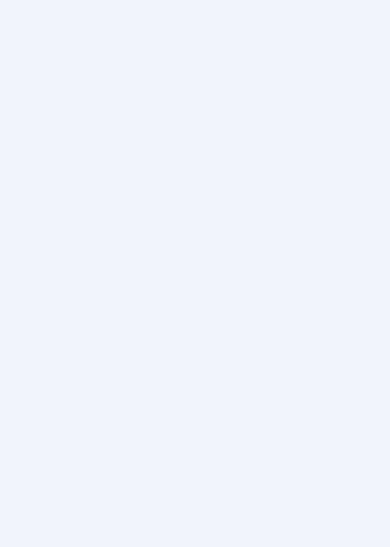
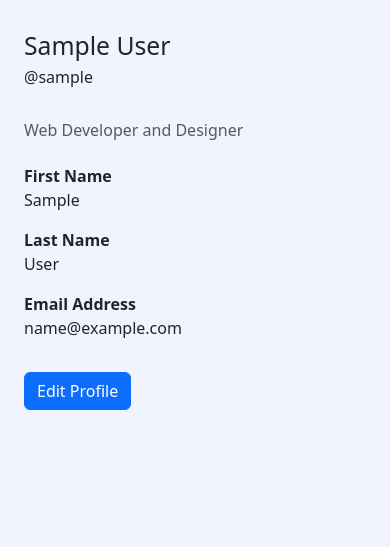
Before and after one commit to anuraagnagar/flask-user-authentication, a Flask app: page / in a window 390 px wide. Before the commit the part shown is empty. Shown: the part 297-844 px from the top of the page. Run offline with Flask 3, Linux system fonts and the light colour scheme; the visitor is signed in with stand-in values (Sample User, id 1); some libraries are stand-ins or nearby versions.

Commit message:
major changes in index.html

```diff
--- a/accounts/templates/index.html
+++ b/accounts/templates/index.html
@@ -1,7 +1,48 @@
 {% extends "base.html" %}
+{% from 'bootstrap5/utils.html' import render_messages %}
 {% block title %}Home{% endblock %}
 
 {% block body %}
 
+<div class="my-3">
+    <div class="container-fluid">
+        {{ render_messages(dismissible=True, dismiss_animate=True) }}
+        <div class="container">
+            <div class="row">
+                <div class="col-md-4">
+                    <div class="d-flex justify-content-center">
+                        <img src="{{ url_for('static', filename='assets/default_avator.png') }}" alt="profile image"
+                            class="rounded-circle mt-4 mb-3" style="object-fit: cover;width: 200px;height: 200px;" />
+                    </div>
+                </div>
+                <div class="col-md-6">
+                    <div class="row my-3">
+                        <div class="mb-3">
+                            <h2 class="mb-1">{{ current_user.first_name }} {{ current_user.last_name }}</h2>
+                            <p>@{{ current_user.username }}</p>
+                        </div>
+                        <h6 class="text-muted mb-4">Web Developer and Designer</h6>
+                        <div class="row">
+                            <label class="fw-bold">First Name</label>
+                            <p>{{ current_user.first_name }}</p>
+                        </div>
+                        <div class="row">
+                            <label class="fw-bold">Last Name</label>
+                            <p>{{ current_user.last_name }}</p>
+                        </div>
+                        <div class="row">
+                            <label class="fw-bold">Email Address</label>
+                            <p>{{ current_user.email }}</p>
+                        </div>
+                    </div>
+                    <div>
+                        <a href="{{ url_for('accounts.profile') }}" type="submit" class="btn btn-primary"
+                            value="Edit Profile">Edit Profile</a>
+                    </div>
+                </div>
+            </div>
+        </div>
+    </div>
+</div>
 
 {% endblock %}
```
